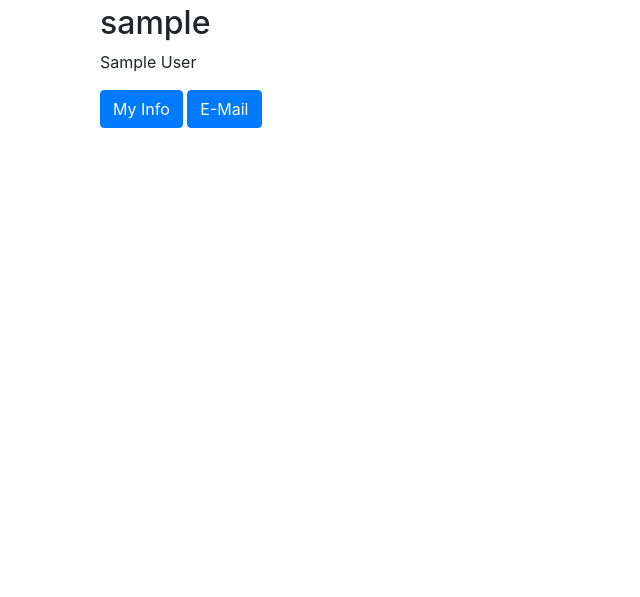
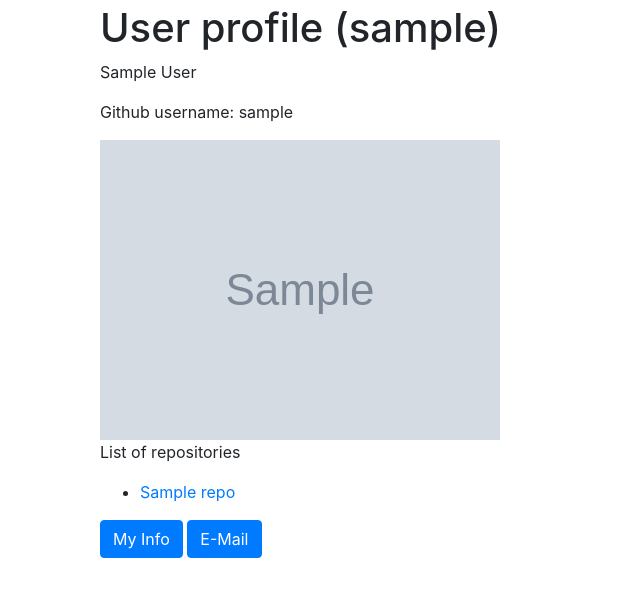
Before and after one commit to vergeev/github-repository-browser, a Django app: template github_repository_browser/templates/users/user_detail.html in a window 1280 px wide. Shown: the part 56-653 px from the top of the page, without its empty margins (0-640 px from the left). Run offline with Django 3.2, Linux system fonts and the light colour scheme; a user stored in the database is signed in; tables that the repository leaves empty hold one stand-in row (values such as "Sample post"); the template is opened without the code that fills it: values that come from a table or form of the project are taken from there, most other values are stand-ins (such as "Sample title", 1, 10 or a date in 2020); grey boxes marked "Sample" are stand-in pictures; some libraries are stand-ins or nearby versions.

Commit message:
Add user github info fetching

```diff
--- a/config/settings/base.py
+++ b/config/settings/base.py
@@ -263,3 +263,4 @@ SOCIALACCOUNT_ADAPTER = "github_repository_browser.users.adapters.SocialAccountA
 
 # Your stuff...
 # ------------------------------------------------------------------------------
+USER_INFO_CACHE_TIME = 60 * 15
--- a/github_repository_browser/templates/users/user_detail.html
+++ b/github_repository_browser/templates/users/user_detail.html
@@ -9,10 +9,20 @@
   <div class="row">
     <div class="col-sm-12">
 
-      <h2>{{ object.username }}</h2>
+      <h1>User profile ({{ object.username }})</h1>
       {% if object.name %}
         <p>{{ object.name }}</p>
       {% endif %}
+      <p>Github username: {{ github_username }}</p>
+      <img src="{{ github_avatar_url }}" alt="Github Avatar">
+      <p>List of repositories</p>
+      <ul>
+        {% for repo in github_repositories %}
+          <li>
+            <a href="{{ repo.url }}" target=_blank>{{ repo.name }}</a>
+          </li>
+        {% endfor %}
+      </ul>
     </div>
   </div>
 
--- a/github_repository_browser/users/models.py
+++ b/github_repository_browser/users/models.py
@@ -12,3 +12,14 @@ class User(AbstractUser):
 
     def get_absolute_url(self):
         return reverse("users:detail", kwargs={"username": self.username})
+
+    @property
+    def github_token(self) -> str:
+        """Fetches Github token in the assumption that there's only one social app"""
+        account = self.socialaccount_set.filter(provider="github").first()
+        if not account:
+            raise AssertionError("User has no associated Github account. Did not login with Github?")
+        token_obj = account.socialtoken_set.first()
+        if not token_obj:
+            raise AssertionError("User has no Github token. Did not login with Github?")
+        return token_obj.token
--- a/requirements/base.txt
+++ b/requirements/base.txt
@@ -4,6 +4,7 @@ Pillow==6.2.0  # https://github.com/python-pillow/Pillow
 argon2-cffi==19.1.0  # https://github.com/hynek/argon2_cffi
 whitenoise==4.1.4  # https://github.com/evansd/whitenoise
 redis==3.3.11  # https://github.com/antirez/redis
+PyGithub==1.44  # https://github.com/PyGithub/PyGithub
 
 # Django
 # ------------------------------------------------------------------------------
```
Also changed, not shown: github_repository_browser/users/views.py (+24 -1 lines).
